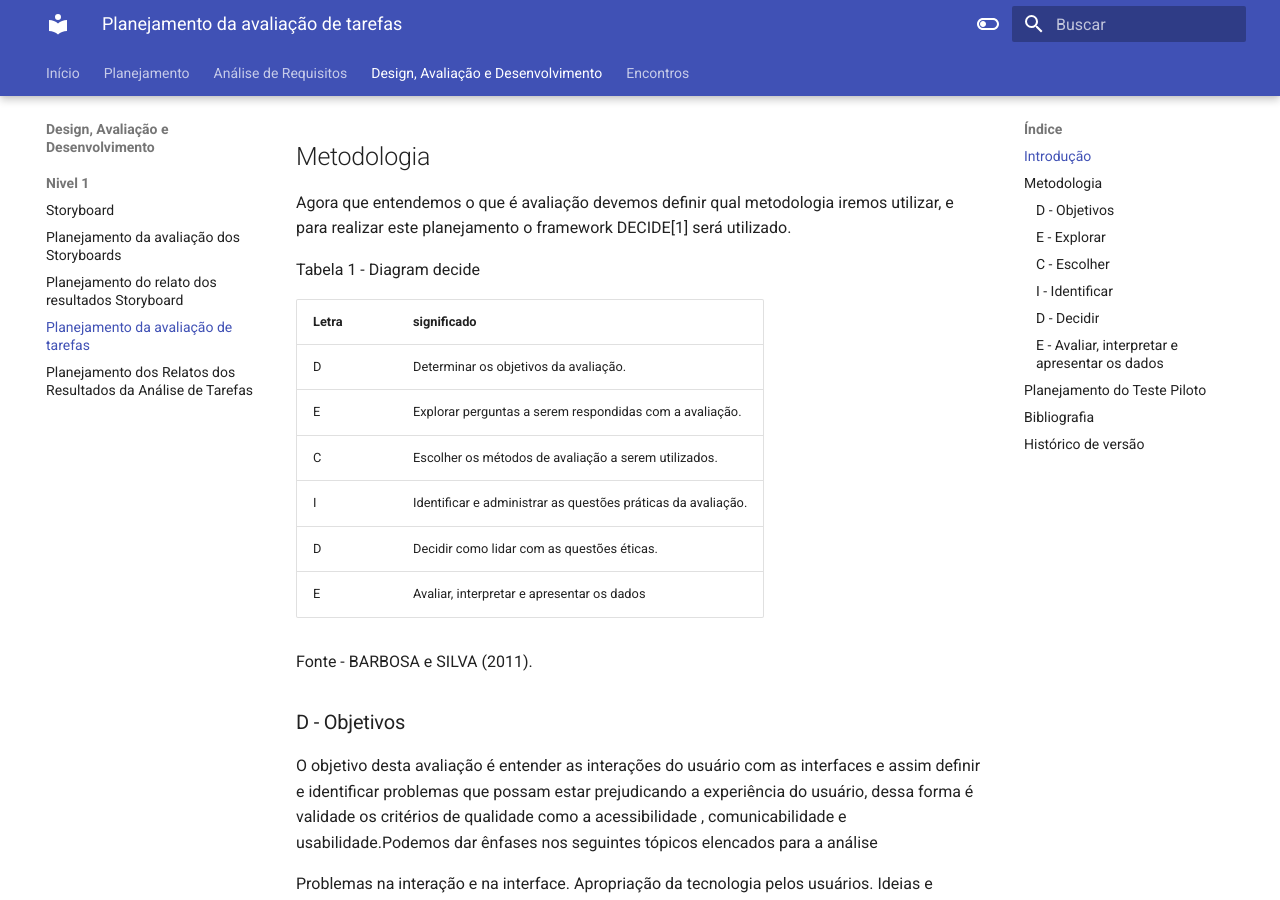
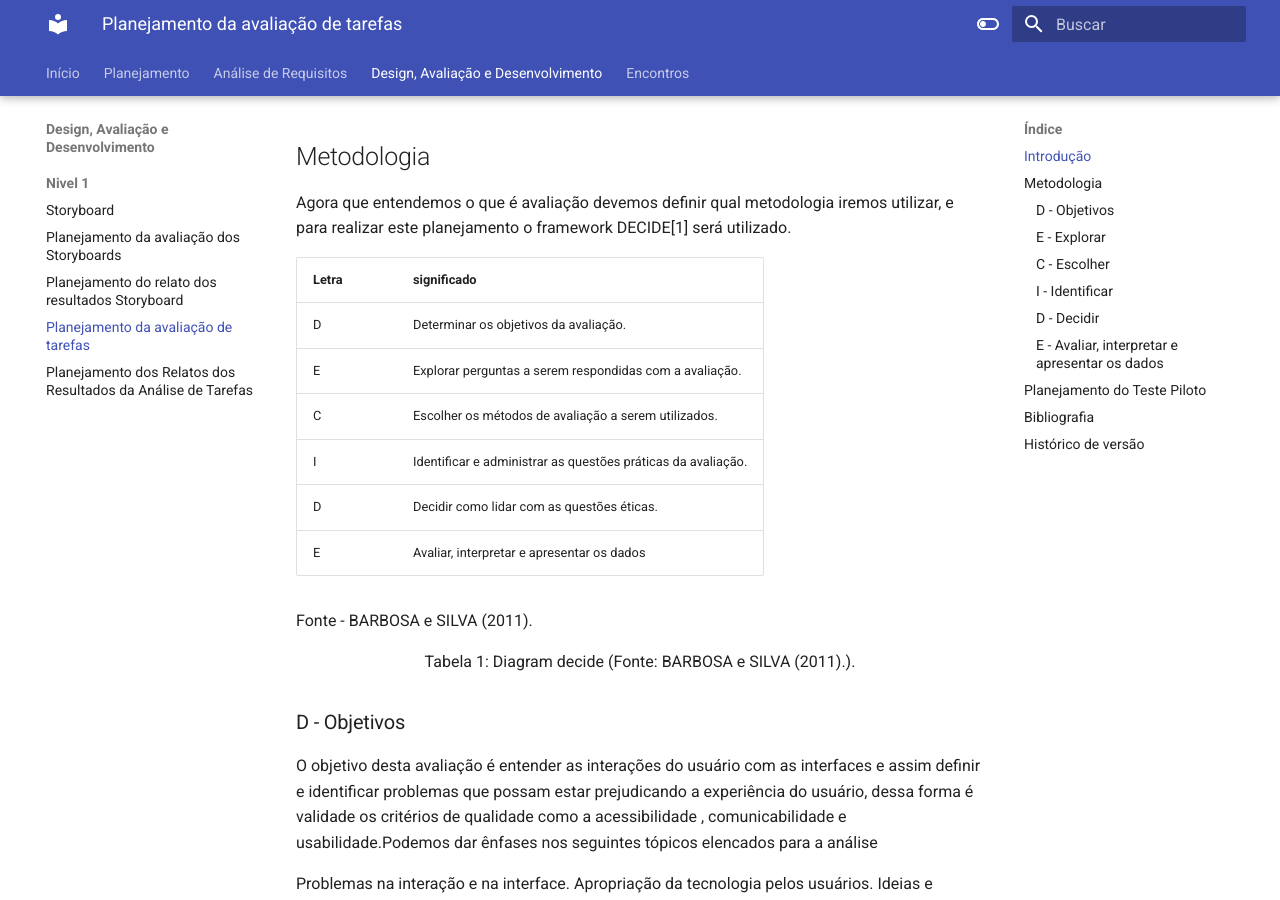
Before and after one commit to Interacao-Humano-Computador/2023.2--BRB-Mobilidade, an MkDocs documentation site: the page built from docs/designAvaliacao/PlanejamentoAvaliacaoTare.md, in a window 1280 px wide and 900 px high, scrolled down 359 px. Built offline with MkDocs 1.6.1 and Material for MkDocs 9.7.7, drawn with Linux system fonts in a browser that asks for light colours; some of the changed text lies outside the part shown.

Commit message:
adding atas

```diff
--- a/docs/designAvaliacao/PlanejamentoAvaliacaoTare.md
+++ b/docs/designAvaliacao/PlanejamentoAvaliacaoTare.md
@@ -17,6 +16,10 @@
 | E | Avaliar, interpretar e apresentar os dados |
 
 Fonte - BARBOSA e SILVA (2011).
+
+<div style="text-align: center">
+    <p> Tabela 1: Diagram decide (Fonte: BARBOSA e SILVA (2011).).</p>
+</div>
 
 ### D - Objetivos
 
@@ -43,7 +46,10 @@
 | 11 | Ao observar o diagrama da Alteração de foto  e sua sequência de tarefas, o processo parece de acordo com a realidade? | Fechada |Sim/Não |
 | 12 | Ao observar o diagrama do Meus acessos  e sua sequência de tarefas, o processo parece de acordo com a realidade?| Fechada |Sim/Não |
 
-Fonte - Fause Júnior (2023)
+<div style="text-align: center">
+    <p> Tabela 2: Perguntas do Explorar (Fonte: Fause, 2023).</p>
+</div>
+
 ### C - Escolher
 
 O método escolhido  para a realização da avaliação foi o método de investigação, no qual o entrevistador busca informações do entrevistado seja por meio de entrevistas, questionários ou até mesmo uma conversa guiada
@@ -70,6 +76,7 @@
 <div style="text-align: center">
     <p> Tabela 3: Cronograma da Entrevista da Análise de Tarefas (Fonte: Felipe, 2023).</p>
 </div>
+
 ### D - Decidir
 
 Para lidar com as questões éticas, utilizaremos um <a href="https://interacao-humano-computador.github.io/2023.2--BRB-Mobilidade/analiseRequisitos/aspectos_eticos/" target= "_blank">termo de consentimento</a> como forma de informar os participantes da pesquisa sobre os detalhes essenciais do projeto e garantir que eles compreendam completamente o que estão concordando ao participar. Além disso, esse termo de consentimento serve para proteger os direitos e a privacidade dos participantes, assegurando que sua participação seja voluntária e baseada em seu pleno entendimento.
```
Also changed, not shown: other parts of docs/designAvaliacao/PlanejamentoAvaliacaoTare.md (+0 -1 lines).
